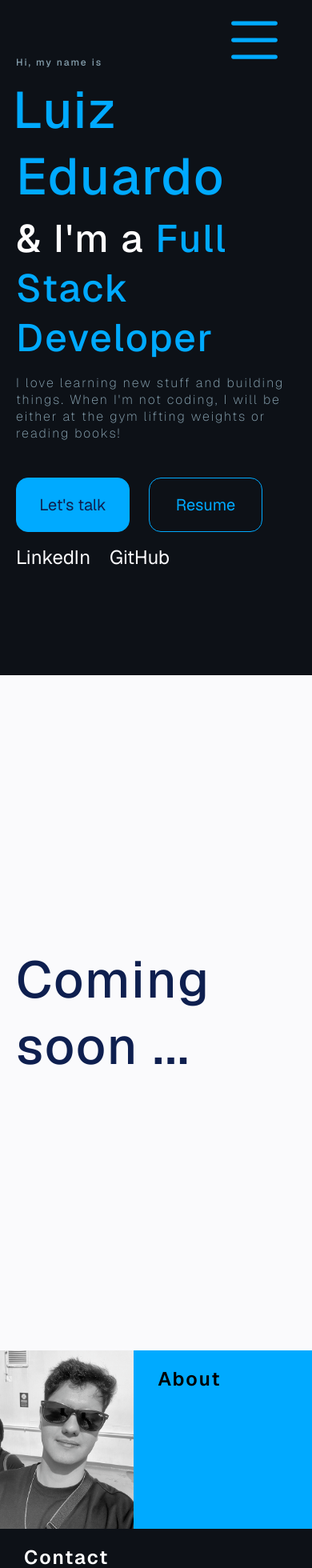
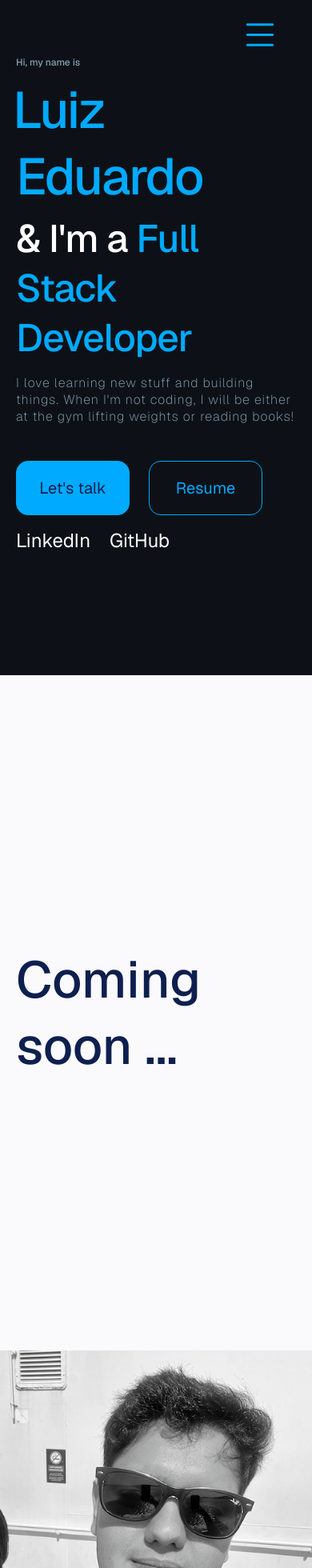
Before and after one commit to Luiz161001/portfolio, a React (Vite) app: page / in a window 390 px wide. Shown: the top 1960 px of the page at 80% size. Built offline with nearby package versions, Linux system fonts and the light colour scheme.

Commit message:
adding responsive design to the about section

```diff
--- a/src/App.css
+++ b/src/App.css
@@ -29,7 +29,6 @@ body {
 .text {
     font-weight: 500;
     margin: 0;
-    letter-spacing: 2px;
 }
 
 ul {
@@ -79,8 +78,9 @@ a {
 
 .toggle-btn{
     align-self: flex-end;
-    width: 10vh;
+    width: 6vh;
     height: 100%;
+    padding: 10px;
 }
 .toggle-btn:hover{
     cursor: pointer;
@@ -98,6 +98,7 @@ nav ul {
     gap: 1em;
     flex-wrap: wrap;
     align-items: center;
+    padding: 0;
 }
 
 @media only screen and (min-width: 900px) {
@@ -107,7 +108,7 @@ nav ul {
         justify-content: end;
     }
     nav {
-        display: block;
+        display: block !important;
     }
     nav ul {
         display: flex;
@@ -171,6 +172,7 @@ nav ul {
     color: var(--color-blue);
     padding-bottom: 5px;
     text-indent: -4px;
+    letter-spacing: -2px;
 }
 
 #hero .left .text2 {
@@ -178,6 +180,7 @@ nav ul {
     color: var(--color-white);
     padding-bottom: 5px;
     margin-bottom: 10px;
+    letter-spacing: -1px;
 }
 
 #hero .left .text-color {
@@ -190,6 +193,7 @@ nav ul {
     color: var(--color-light-blue);
     padding-bottom: 5px;
     margin-bottom: 1.5em;
+    letter-spacing: 1px;
 }
 
 #hero .right {
@@ -294,14 +298,18 @@ nav ul {
     width: 100%;
     height: 100%;
 
-    display: grid;
-    grid-template-columns: 0.75fr 1fr;
-    grid-template-rows: 1fr;
+    display: flex;
+    flex-direction: column;
 
     overflow: hidden;
 }
 
 #about img {
+    width: 100%;
+    height: 100%;
+}
+
+#about .about-text {
     width: 100%;
     height: 100%;
 }
@@ -346,6 +354,17 @@ nav ul {
         grid-template-columns: 1fr 1fr;
         height: 50vh;
     }
+
+    #about .left{
+        display: grid;
+        grid-template-columns: 0.75fr 1fr;
+        grid-template-rows: 1fr;
+    }
+
+    #about img {
+        width: 100%;
+        height: 100%;
+    }
 }
 
 /* ------------------------ footer  ------------------------*/
```
